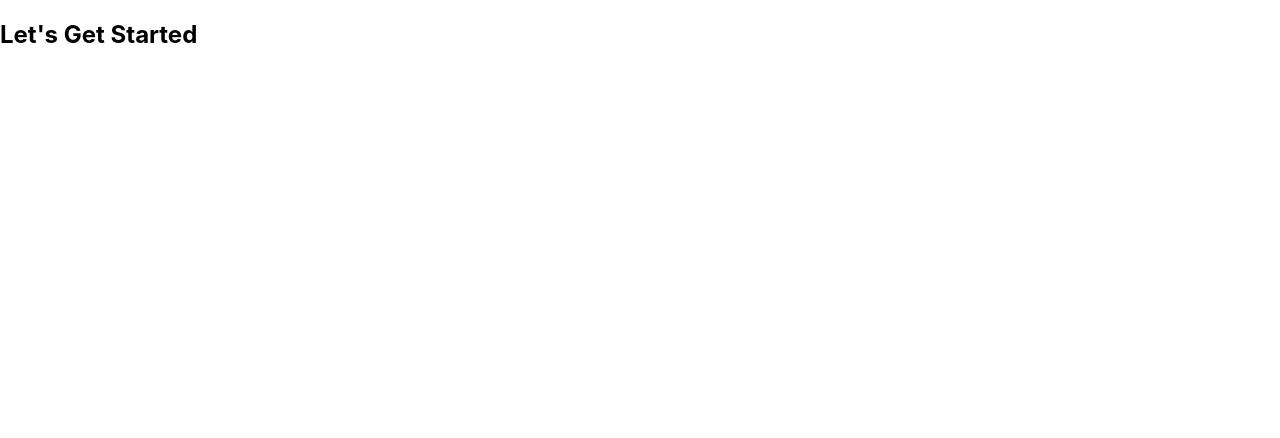
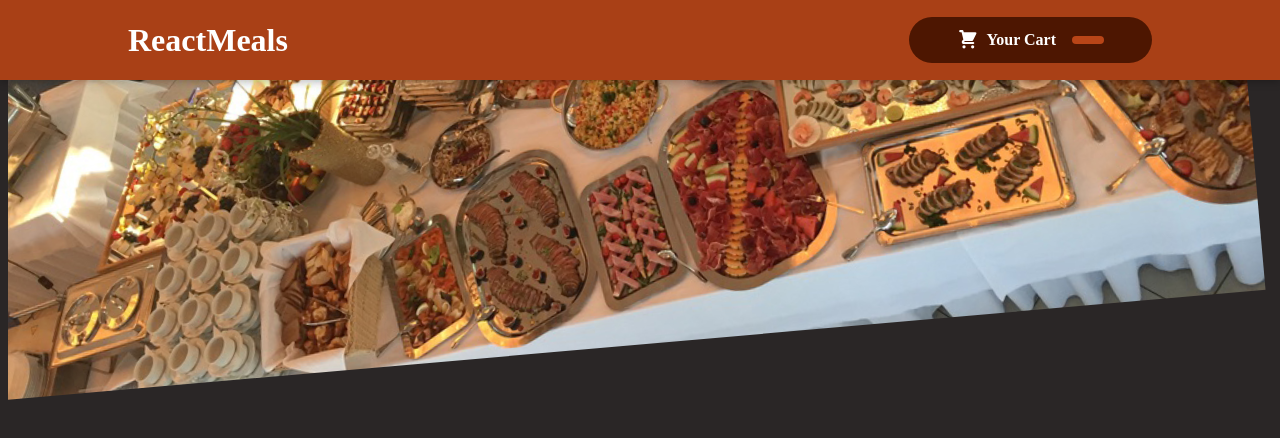
Before and after one commit to sanyam1999/Food-Ordering-App, a React (Create React App) app: page / in a window 1280 px wide. Shown: the top 438 px of the page. Built offline with nearby package versions, Linux system fonts and the light colour scheme.

Commit message:
Completed Header of site

```diff
--- a/src/App.js
+++ b/src/App.js
@@ -1,8 +1,11 @@
+import React from "react";
+import Header from "./components/Layout/Header";
+
 function App() {
   return (
-    <div>
-      <h2>Let's Get Started</h2>
-    </div>
+    <React.Fragment>
+      <Header />
+    </React.Fragment>
   );
 }
 
--- /dev/null
+++ b/src/components/Cart/Carticon.js
@@ -0,0 +1,13 @@
+const CartIcon = () => {
+    return (
+        <svg
+            xmlns="http://www.w3.org/2000/svg"
+            viewBox="0 0 20 20"
+            fill="currentColor"
+        >
+            <path d="M3 1a1 1 0 000 2h1.22l.305 1.222a.997.997 0 00.01.042l1.358 5.43-.893.892C3.74 11.846 4.632 14 6.414 14H15a1 1 0 000-2H6.414l1-1H14a1 1 0 00.894-.553l3-6A1 1 0 0017 3H6.28l-.31-1.243A1 1 0 005 1H3zM16 16.5a1.5 1.5 0 11-3 0 1.5 1.5 0 013 0zM6.5 18a1.5 1.5 0 100-3 1.5 1.5 0 000 3z" />
+        </svg>
+    );
+};
+
+export default CartIcon;
--- /dev/null
+++ b/src/components/Layout/Header.js
@@ -0,0 +1,19 @@
+import React from "react";
+import mealsImg from '../../Assets/meals.jpg';
+import classes from './Header.module.css';
+import HeaderCartButton from "./HeaderCartButton";
+const Header = (props) => {
+    return (
+        <React.Fragment>
+            <header className={classes.header}>
+                <h1>ReactMeals</h1>
+                <HeaderCartButton/>
+            </header>
+            <div className={classes['main-image']}>
+                <img  src={mealsImg}  alt="Table full of food"/>
+            </div>
+        </React.Fragment>
+    );
+};
+
+export default Header;
--- /dev/null
+++ b/src/components/Layout/Header.module.css
@@ -0,0 +1,29 @@
+.header {
+    position: fixed;
+    top: 0;
+    left: 0;
+    width: 80%;
+    height: 5rem;
+    background-color: #a94016;
+    color: white;
+    display: flex;
+    justify-content:space-between;
+    align-items:center;
+    padding: 0 10%;
+    box-shadow: 0 2px 8px rgba(0, 0, 0, 0.25);
+    z-index: 10;
+  }
+
+  .main-image {
+    width: 100%;
+    height: 25rem;
+    z-index: 0;
+    overflow: hidden;
+  }
+
+  .main-image img {
+    width: 100%;
+    height: 100%;
+    object-fit: cover;
+    transform: rotateZ(-5deg) translateY(-4rem) translateX(-1rem);
+  }
--- /dev/null
+++ b/src/components/Layout/HeaderCartButton.js
@@ -0,0 +1,16 @@
+import CartIcon from "../Cart/Carticon";
+import classes from './HeaderCartButton.module.css';
+
+const HeaderCartButton = (props) => {
+    return (
+        <button className={classes.button}>
+            <span className={classes.icon}>
+                <CartIcon/>
+            </span>
+            <span>Your Cart</span>
+            <span className={classes.badge}></span>
+        </button>
+    );
+};
+
+export default HeaderCartButton;
--- /dev/null
+++ b/src/components/Layout/HeaderCartButton.module.css
@@ -0,0 +1,59 @@
+.button {
+    cursor: pointer;
+    font: inherit;
+    border: none;
+    background-color: #4d1601;
+    color: white;
+    padding: 0.75rem 3rem;
+    display: flex;
+    justify-content: space-around;
+    align-items: center;
+    border-radius: 25px;
+    font-weight: bold;
+  }
+
+  .button:hover,
+  .button:active {
+    background-color: #2c0d00;
+  }
+
+  .icon {
+    width: 1.35rem;
+    height: 1.35rem;
+    margin-right: 0.5rem;
+  }
+
+  .badge {
+    background-color: #b94517;
+    padding: 0.25rem 1rem;
+    border-radius: 25px;
+    margin-left: 1rem;
+    font-weight: bold;
+  }
+
+  .button:hover .badge,
+  .button:active .badge {
+    background-color: #92320c;
+  }
+
+  .bump {
+    animation: bump 300ms ease-out;
+  }
+
+  @keyframes bump {
+    0% {
+      transform: scale(1);
+    }
+    10% {
+      transform: scale(0.9);
+    }
+    30% {
+      transform: scale(1.1);
+    }
+    50% {
+      transform: scale(1.15);
+    }
+    100% {
+      transform: scale(1);
+    }
+  }
--- a/src/index.css
+++ b/src/index.css
@@ -1,13 +1,3 @@
 body {
-  margin: 0;
-  font-family: -apple-system, BlinkMacSystemFont, 'Segoe UI', 'Roboto', 'Oxygen',
-    'Ubuntu', 'Cantarell', 'Fira Sans', 'Droid Sans', 'Helvetica Neue',
-    sans-serif;
-  -webkit-font-smoothing: antialiased;
-  -moz-osx-font-smoothing: grayscale;
+  background-color: rgb(42, 38, 38);
 }
-
-code {
-  font-family: source-code-pro, Menlo, Monaco, Consolas, 'Courier New',
-    monospace;
-}
```
Also changed, not shown: src/Assets/meals.jpg (added).
